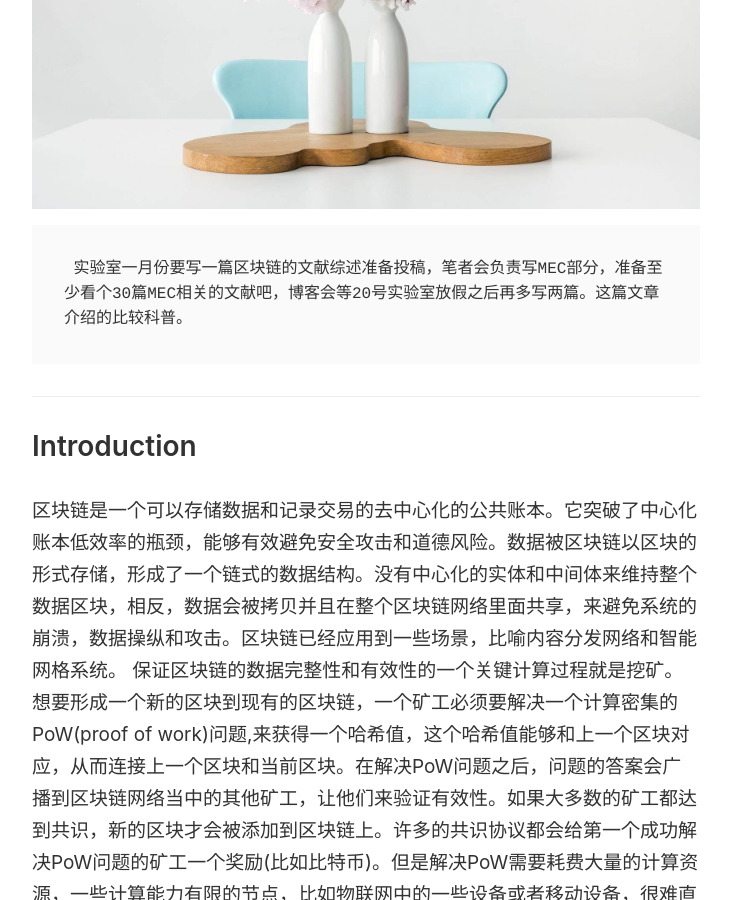
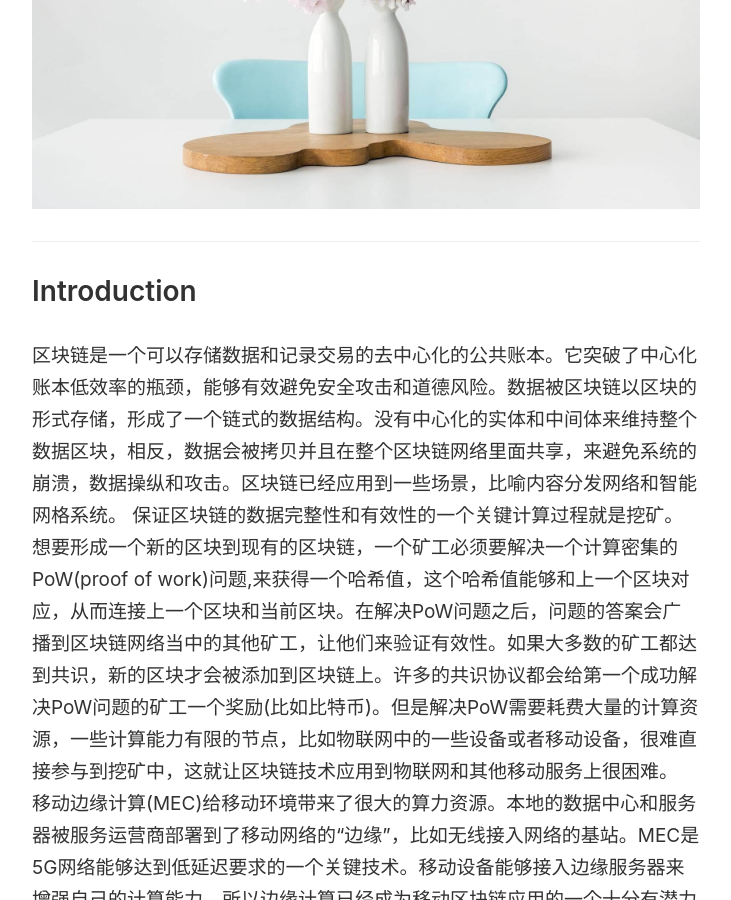
Before and after one commit to Wy-wangyan/Wy-wangyan.github.io, a Jekyll site: the page built from _posts/2019-12-29-BC-M-EC.markdown, in a window 1280 px wide and 900 px high, scrolled down 443 px. Shown: the whole window, without its empty margins (274-1005 px from the left). Built offline with Jekyll 4.4.1, drawn with Linux system fonts in a browser that asks for light colours; formulas are drawn with MathJax 3.

Commit message:
Update 2019-12-29-BC-M-EC.markdown

```diff
--- a/_posts/2019-12-29-BC-M-EC.markdown
+++ b/_posts/2019-12-29-BC-M-EC.markdown
@@ -4,9 +4,6 @@ title: 当移动区块链遇到边缘计算 (区块链科普)
 tags: [MEC,Blockchain,Game Theory,IoT]
 image: '/images/posts/7.jpg'
 ---
-
-
-     实验室一月份要写一篇区块链的文献综述准备投稿，笔者会负责写MEC部分，准备至少看个30篇MEC相关的文献吧，博客会等20号实验室放假之后再多写两篇。这篇文章介绍的比较科普。
 
 
  <hr>
```
